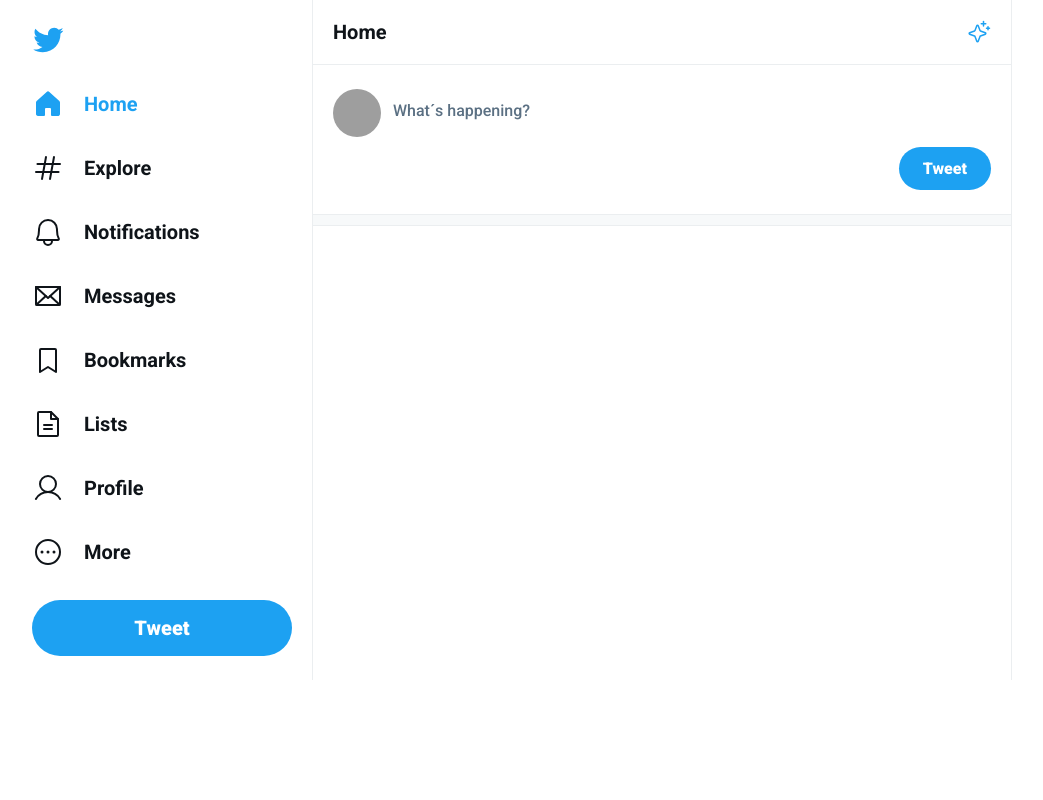
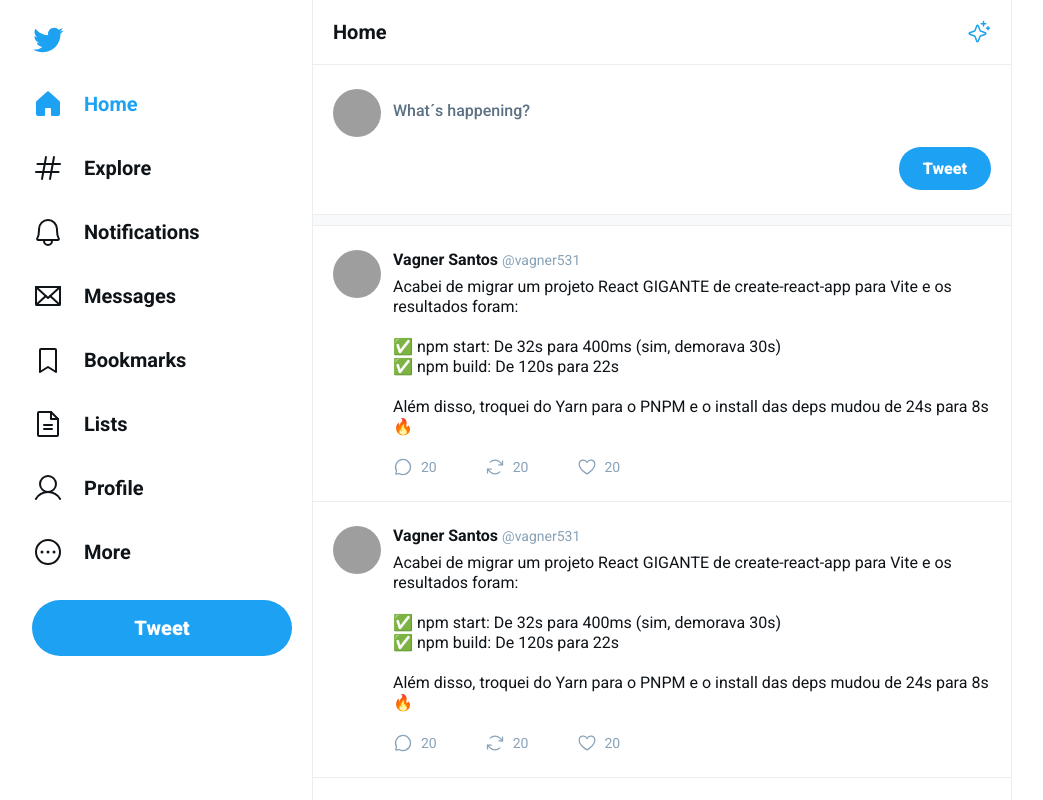
Before and after one commit to vagner531/ui-twitter, a React (Vite) app: page / in a window 1280 px wide. Shown: the top 800 px of the page, without its empty margins (128-1171 px from the left). Built offline with nearby package versions, Linux system fonts and the light colour scheme; grey boxes are pictures that could not be loaded.

Commit message:
feat: create tweet tweet.css

```diff
--- /dev/null
+++ b/src/components/Tweet.css
@@ -0,0 +1,50 @@
+.tweet {
+  padding: 1.5rem 1.25rem;
+  display: grid;
+  grid-template-columns: 3rem 1fr;
+  gap: 0.75rem;
+  border-bottom: 1px solid #ebeef0;
+  text-decoration: none;
+}
+.tweet img {
+  width: 3rem;
+  height: 3rem;
+  border-radius: 9999px;
+}
+.tweet .tweet-content {
+  display: flex;
+  flex-direction: column;
+  gap: 0.5rem;
+}
+.tweet .tweet-content .tweet-content-header {
+  display: flex;
+  align-items: center;
+  gap: 0.25rem;
+}
+.tweet .tweet-content .tweet-content-header span {
+  font-size: 0.875rem;
+  color: #89a2b7;
+}
+.tweet .tweet-content p {
+  line-height: 1.25rem;
+}
+.tweet .tweet-content .tweet-content-footer {
+  display: flex;
+  align-items: center;
+  gap: 3rem;
+  margin-top: 0.75rem;
+}
+.tweet .tweet-content .tweet-content-footer  button {
+  display: flex;
+  align-items: center;
+  gap: 0.5rem;
+  background: transparent;
+  border: 0;
+  font-size: 0.875rem;
+  color: #89a2b8;
+}
+
+.tweet .tweet-content .tweet-content-footer  button svg {
+  width: 1.25rem;
+  height: 1.25rem;
+}
--- a/src/components/Tweet.tsx
+++ b/src/components/Tweet.tsx
@@ -1,8 +1,41 @@
-// export function Tweet() {
-//   return(
-//      <div>
-//       Tweet
-//       <button>Linke</button>
-//      </div>
-//   )
-// }
+import { ArrowsClockwise, ChatCircle, Heart } from "phosphor-react";
+import "./Tweet.css";
+
+export function Tweet() {
+  return (
+    <a href="#" className="tweet">
+      <img src="https://github.com/vagner531.png" alt="" />
+
+      <div className="tweet-content">
+        <div className="tweet-content-header">
+          <strong>Vagner Santos</strong>
+          <span>@vagner531</span>
+        </div>
+        <p>
+          Acabei de migrar um projeto React GIGANTE de create-react-app para
+          Vite e os resultados foram:
+          <br /><br />
+          ✅ npm start: De 32s para 400ms (sim, demorava 30s) <br />
+          ✅ npm build: De 120s para 22s <br />
+          <br />
+          Além disso, troquei do Yarn para o PNPM e o install das deps mudou de
+          24s para 8s 🔥
+        </p>
+        <div className="tweet-content-footer">
+          <button type="button">
+            <ChatCircle />
+             20
+          </button>
+          <button type="button">
+            <ArrowsClockwise />
+             20
+          </button>
+          <button type="button">
+            <Heart />
+             20
+          </button>
+        </div>
+      </div>
+    </a>
+  );
+}
--- a/src/main.tsx
+++ b/src/main.tsx
@@ -15,6 +15,7 @@
 import "./global.css";
 
 import twitterLogo from "./assets/logo-twitter.svg";
+import { Tweet } from "./components/Tweet";
 
 ReactDOM.createRoot(document.getElementById("root") as HTMLElement).render(
   <React.StrictMode>
@@ -77,6 +78,11 @@
             <button type="submit">Tweet</button>
           </form>
           <div className="separator" />
+
+          <Tweet />
+          <Tweet />
+          <Tweet />
+          <Tweet />
         </main>
       </div>
     </div>
```
